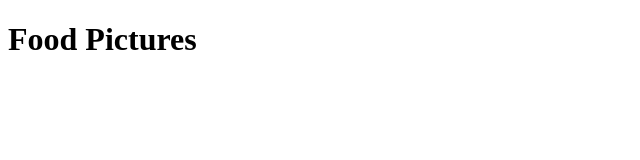
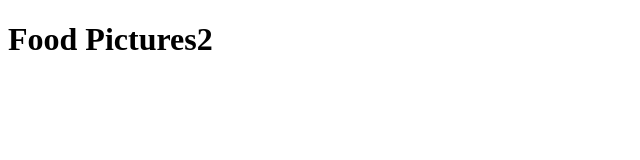
Before and after one commit to Frogdor/whattheyservedotcom, a plain HTML site: page index.html in a window 1280 px wide. Shown: the full height of the page, 0-640 px from the left. Drawn offline with Linux system fonts and the light colour scheme.

Commit message:
do this plz
text

```diff
--- a/index.html
+++ b/index.html
@@ -6,7 +6,7 @@
 </head>
 
 <body>
-  <h1>Food Pictures</h1>
+  <h1>Food Pictures2</h1>
 </body>
 
 </html>
```
